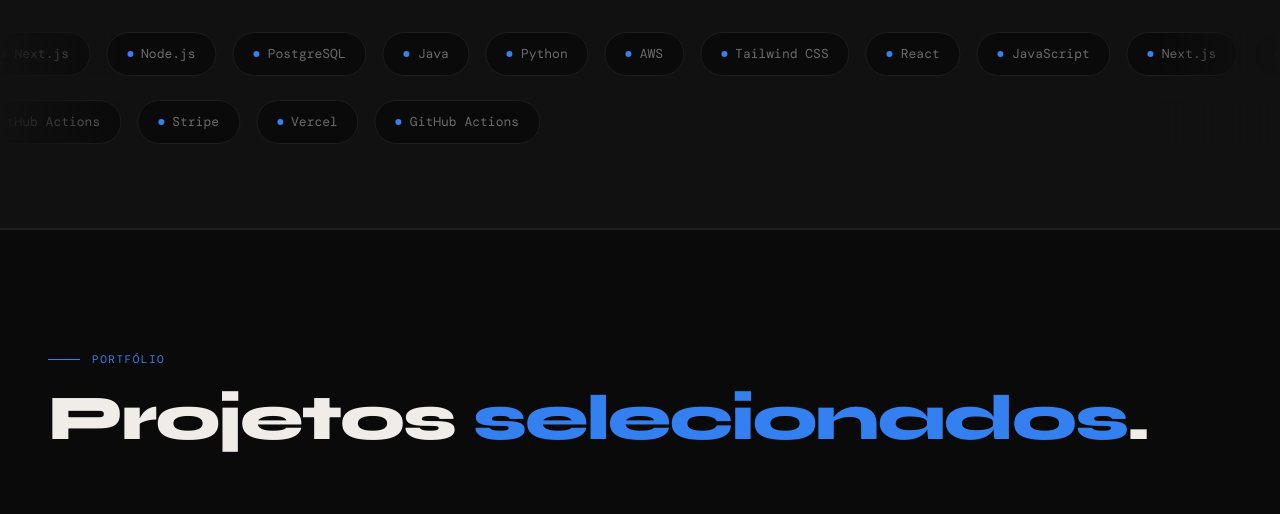
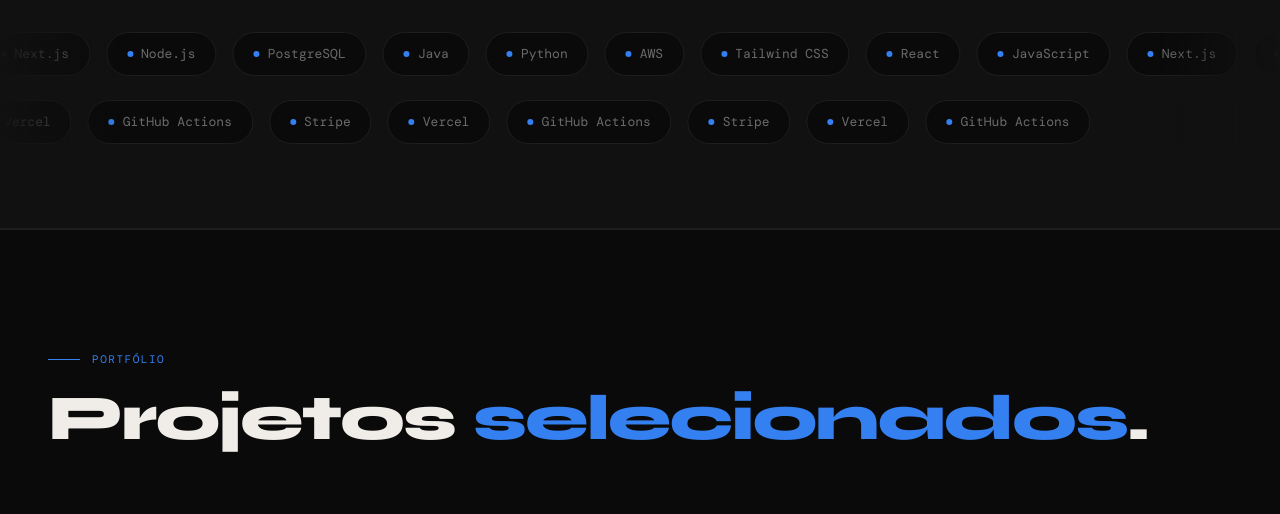
Before and after one commit to samfelcman/portfolio-samuel, a website built with Vite: page index.html in a window 1280 px wide. Shown: the part 2170-2684 px from the top of the page. Built offline with nearby package versions, Linux system fonts and the light colour scheme; a web font is replaced by a local one.

Commit message:
Update index.html

```diff
--- a/index.html
+++ b/index.html
@@ -150,6 +150,13 @@
         <span class="stack-pill"><span class="stack-pill-dot"></span>Vercel</span>
         <span class="stack-pill"><span class="stack-pill-dot"></span>GitHub Actions</span>
         <!-- duplicata -->
+        <span class="stack-pill"><span class="stack-pill-dot"></span>Stripe</span>
+        <span class="stack-pill"><span class="stack-pill-dot"></span>Vercel</span>
+        <span class="stack-pill"><span class="stack-pill-dot"></span>GitHub Actions</span>
+        <!-- conforme for adquirindo mais experiencias em outras ferramentas, apagar as duplicadas a seguir, poderia fazer de outra forma, mas quero deixar assim para melhor manutenção -->
+        <span class="stack-pill"><span class="stack-pill-dot"></span>Stripe</span>
+        <span class="stack-pill"><span class="stack-pill-dot"></span>Vercel</span>
+        <span class="stack-pill"><span class="stack-pill-dot"></span>GitHub Actions</span>
         <span class="stack-pill"><span class="stack-pill-dot"></span>Stripe</span>
         <span class="stack-pill"><span class="stack-pill-dot"></span>Vercel</span>
         <span class="stack-pill"><span class="stack-pill-dot"></span>GitHub Actions</span>
```
